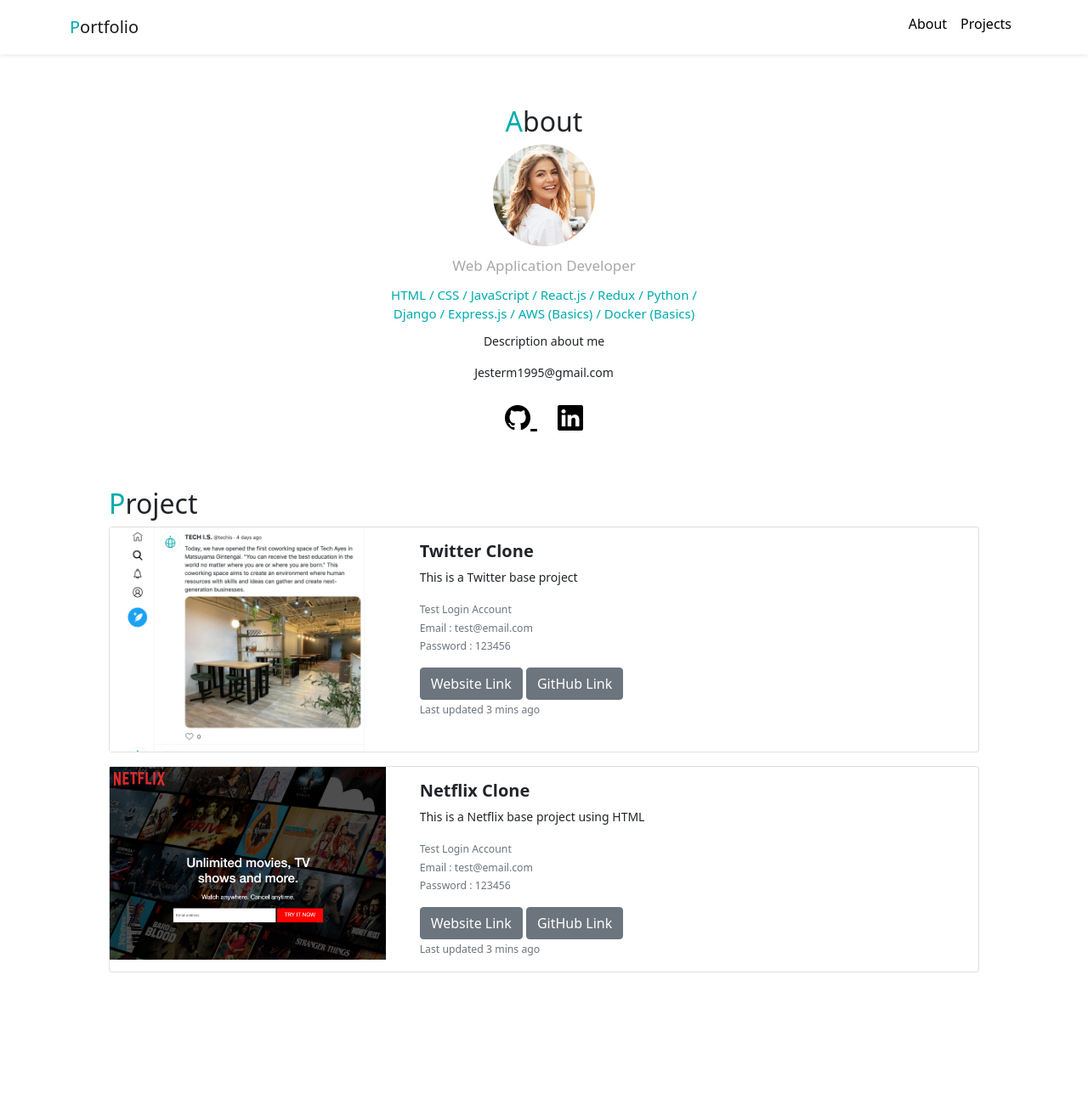
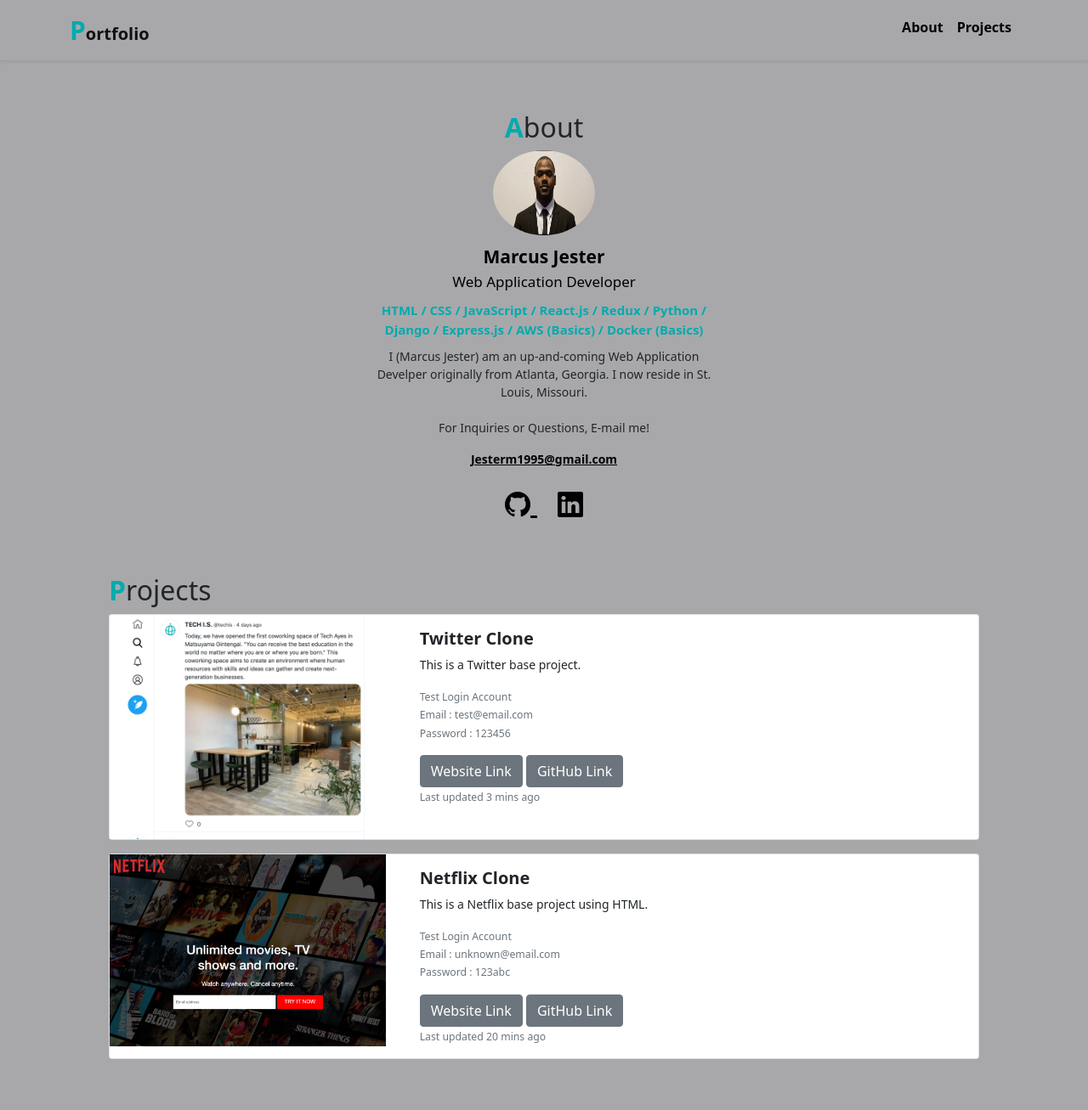
Before and after one commit to mjeljefe/portfolio, a PHP site: page / in a window 1280 px wide. Shown: the whole page at 85% size. Before the commit the page ends 1145 px from the top, so only its background shows below. Run offline with PHP 8.4, Linux system fonts and the light colour scheme; some libraries are stand-ins or nearby versions.

Commit message:
updated personalized portfolio

```diff
--- a/index.html
+++ b/index.html
@@ -22,7 +22,7 @@
     <nav class="navbar navbar-expand-lg navbar-light shadow-sm">
       <div class="container">
         <a class="navbar-brand" href="#">
-          <span class="font-primary">P</span>ortfolio
+          <span class="font-primary1">P</span>ortfolio
         </a>
         <button
           class="navbar-toggler"
@@ -39,7 +39,7 @@
               <a class="nav-link font-black" href="#about">About</a>
             </li>
             <li class="nav-item">
-              <a class="nav-link font-black" href="#projects">Projects</a>
+              <a class="nav-link font-black" href="#project">Projects</a>
             </li>
           </ul>
         </div>
@@ -48,26 +48,39 @@
 
     <div id="about">
       <h2><span class="font-primary">A</span>bout</h2>
-      <img src="img/sample-woman.jpg" />
-      <div name="Marcus Jester"></div>
+      <img src="img/MJ.jpg" />
+      <div class="name">Marcus Jester</div>
       <div class="vocation">Web Application Developer</div>
       <div class="skills">
         HTML / CSS / JavaScript / React.js / Redux / Python / Django /
         Express.js / AWS (Basics) / Docker (Basics)
       </div>
-      <p>Description about me</p>
-      <div class="email">Jesterm1995@gmail.com</div>
+      <p>
+        I (Marcus Jester) am an up-and-coming Web Application Develper
+        originally from Atlanta, Georgia. I now reside in St. Louis, Missouri.
+        <br />
+        <br />
+        For Inquiries or Questions, E-mail me!
+      </p>
+      <div class="email">
+        <a
+          class="em"
+          href="mailto:jesterm1995@gmail.com?subject=Inquiries%2FQuestions"
+        >
+          Jesterm1995@gmail.com</a
+        >
+      </div>
       <div class="icons">
-        <a href="#">
+        <a href="https://github.com/mjeljefe">
           <i class="bi bi-github"></i>
         </a>
-        <a href="#">
+        <a href="https://www.linkedin.com/in/marcus-jester-9b739114a/">
           <i class="bi bi-linkedin ms-4"></i>
         </a>
       </div>
     </div>
     <div id="project">
-      <h2><span class="font-primary">P</span>roject</h2>
+      <h2><span class="font-primary">P</span>rojects</h2>
 
       <div class="card mb-3">
         <div class="row">
@@ -77,7 +90,7 @@
           <div class="col-md-8">
             <div class="card-body">
               <h5 class="card-title">Twitter Clone</h5>
-              <p class="card-text">This is a Twitter base project</p>
+              <p class="card-text">This is a Twitter base project.</p>
               <p class="card-text">
                 <small class="text-muted">
                   Test Login Account <br />
@@ -91,7 +104,7 @@
               <a href="#" target="_blank" class="btn btn-secondary"
                 >GitHub Link</a
               >
-
+              <br />
               <p class="card-text">
                 <small class="text-muted">Last updated 3 mins ago</small>
               </p>
@@ -108,12 +121,14 @@
           <div class="col-md-8">
             <div class="card-body">
               <h5 class="card-title">Netflix Clone</h5>
-              <p class="card-text">This is a Netflix base project using HTML</p>
+              <p class="card-text">
+                This is a Netflix base project using HTML.
+              </p>
               <p class="card-text">
                 <small class="text-muted">
                   Test Login Account <br />
-                  Email : test@email.com <br />
-                  Password : 123456
+                  Email : unknown@email.com <br />
+                  Password : 123abc
                 </small>
               </p>
               <a href="#" target="_blank" class="btn btn-secondary"
@@ -122,9 +137,9 @@
               <a href="#" target="_blank" class="btn btn-secondary"
                 >GitHub Link</a
               >
-
+              <br />
               <p class="card-text">
-                <small class="text-muted">Last updated 3 mins ago</small>
+                <small class="text-muted">Last updated 20 mins ago</small>
               </p>
             </div>
           </div>
--- a/style.css
+++ b/style.css
@@ -6,10 +6,23 @@
 
 body {
   font-family: monospace, sans-serif;
+  background-color: #a8a8ab !important;
+  color: #000;
+}
+
+body .container {
+  font-weight: bold;
+}
+
+.font-primary1 {
+  color: #00abae;
+  font-weight: bolder;
+  font-size: 30px;
 }
 
 .font-primary {
   color: #00abae;
+  font-weight: bolder;
 }
 
 .title-icon {
@@ -29,6 +42,7 @@
 
 a.font-black {
   color: #000 !important;
+  font-weight: bold;
 }
 
 /****
@@ -46,27 +60,36 @@
 #about img {
   border-radius: 50%;
   width: 120px;
+  height: 100px;
   margin-bottom: 10px;
 }
 
 #about .name {
-  font-size: 19px;
+  font-size: 21px;
+  color: #000;
+  font-weight: bolder;
 }
 #about .vocation {
   font-size: 17px;
-  color: #a8a8ab;
+  color: #000;
   margin-bottom: 10px;
 }
 
 #about .skills {
   font-size: 15px;
   color: #00abae;
+  font-weight: bold;
   margin-bottom: 10px;
 }
 
 #about .email {
   margin-top: 14px;
   font-size: 14px;
+}
+
+#about .em {
+  color: #000;
+  font-weight: bold;
 }
 
 #about .icons {
@@ -96,3 +119,8 @@
 #project .card-title {
   font-weight: bold;
 }
+
+a .btn {
+  background-color: #00abae;
+  color: #000;
+}
```
Also changed, not shown: img/MJ.jpg (added), img/sample-woman.jpg (deleted).
